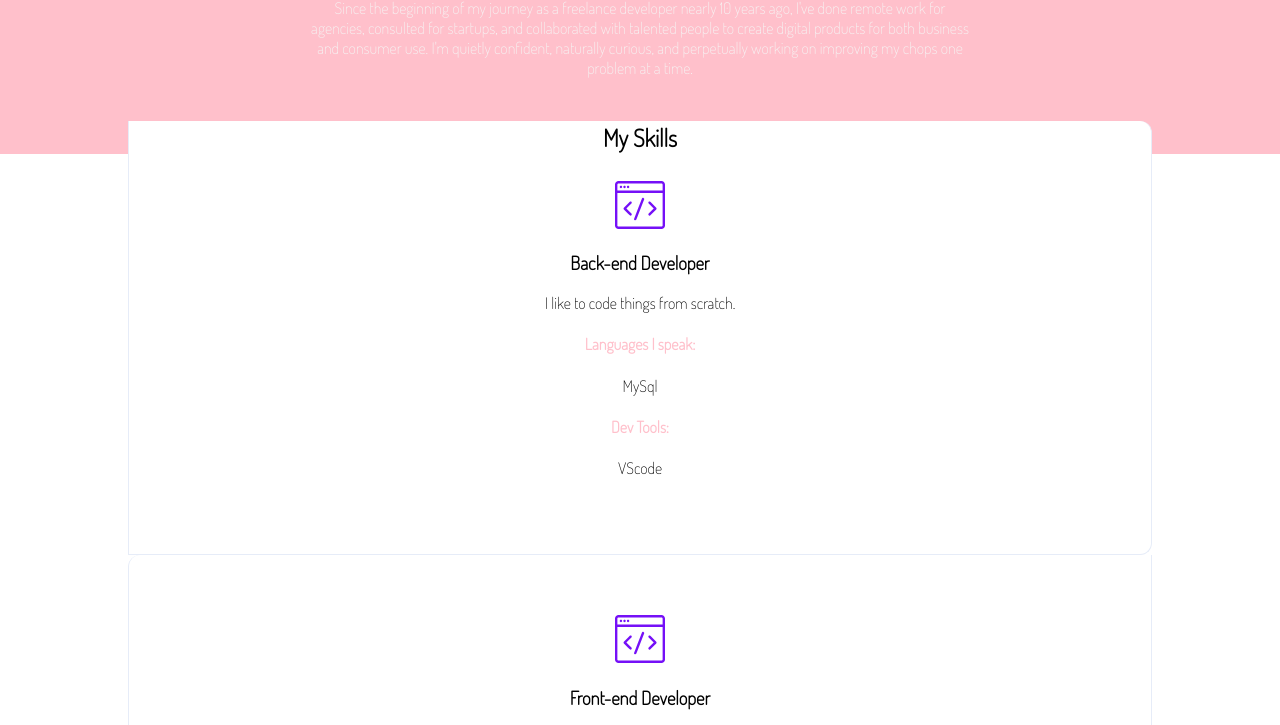
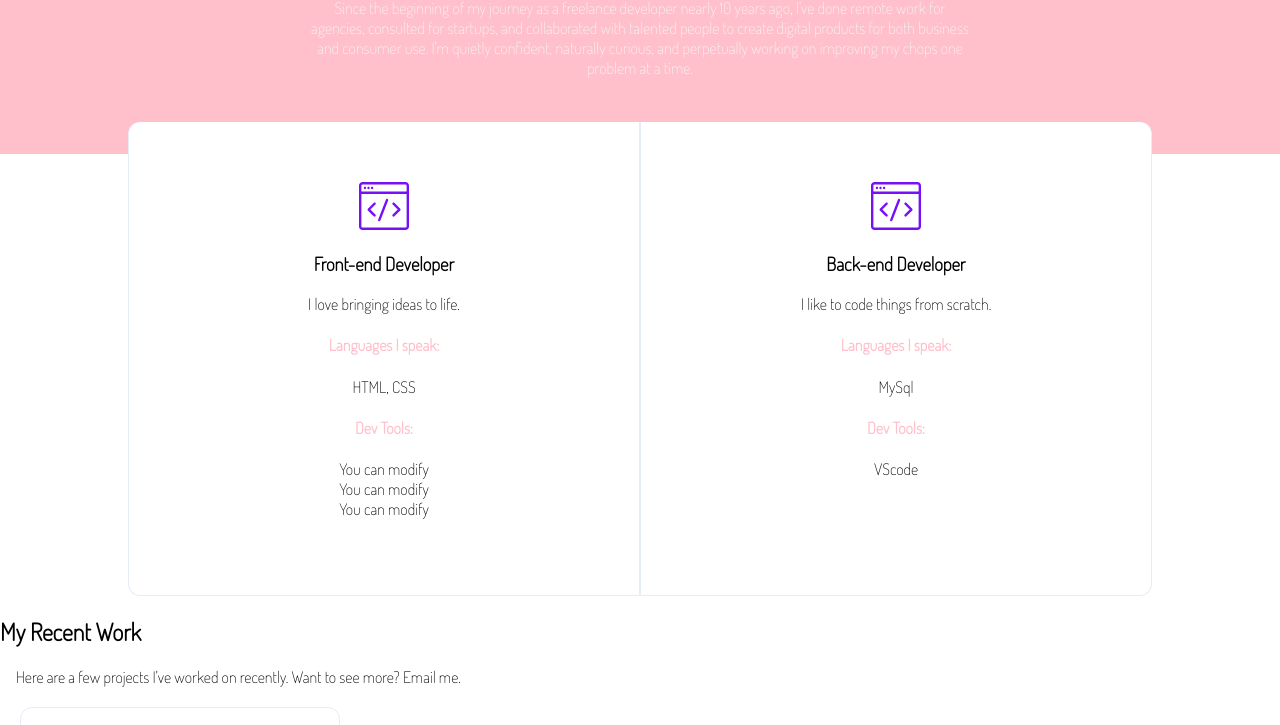
Before and after one commit to WildCodeSchool-2024-09/JS-RemoteFR-Vendangeurs-checkpoint-1, a website: page site/portfolio.html in a window 1280 px wide. Shown: the part 961-1686 px from the top of the page. Drawn offline with Linux system fonts and the light colour scheme.

Commit message:
finish CSS step 4 in part 2

```diff
--- a/site/css/portfolio.css
+++ b/site/css/portfolio.css
@@ -50,7 +50,6 @@ p {
 main > section {
 	display: flex;
 	flex-direction: column;
-	justify-content: center;
 	align-items: center;
 }
 
@@ -77,6 +76,15 @@ main > section {
 	padding: 0 10%;
 }
 
+@media screen and (min-width: 700px) {
+	.skills {
+		display: flex;
+		flex-direction: row-reverse;
+		justify-content: center;
+		width: 100%;
+	}
+}
+
 .skills--title {
 	margin: calc(var(--gutter) * -2) 0;
 	text-align: var(--textAlign);
@@ -91,6 +99,7 @@ main > section {
 	border-radius: var(--radius);
 	text-align: var(--textAlign);
 	box-shadow: var(--styledShadow);
+	width: 100%;
 }
 
 .column:first-of-type {
--- a/site/portfolio.html
+++ b/site/portfolio.html
@@ -44,7 +44,6 @@
 			<!-- Bloc of list of skill front end and back end -->
 
 			<article class="skills">
-				<h2 class="skills--title">My Skills</h2>
 				<section class="column">
 					<img src="image/frontend.svg" alt="" />
 					<h3>Back-end Developer</h3>
```
